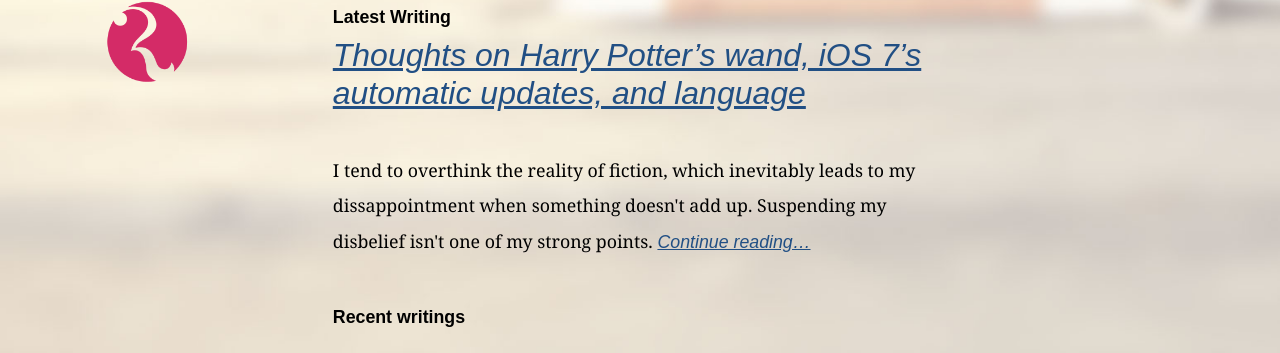
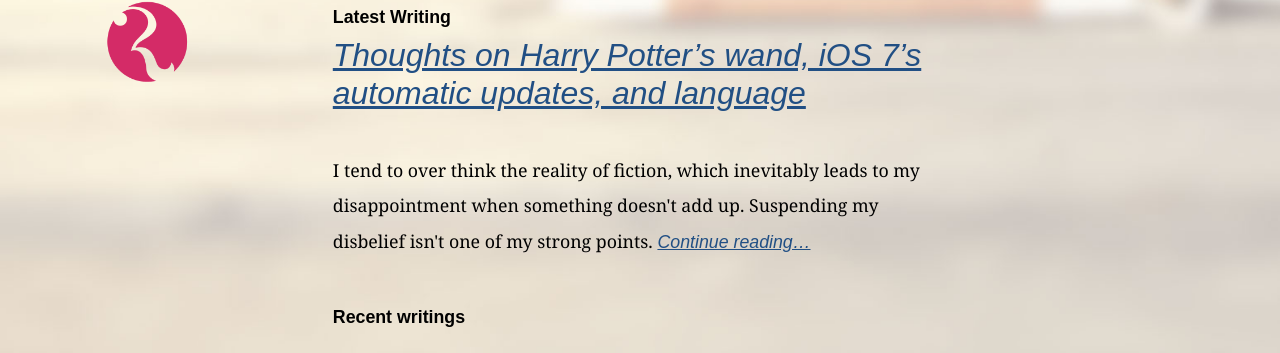
Before and after one commit to WriteEditor/ryan-rushing, a Jekyll site: the page built from index.html, in a window 1280 px wide and 900 px high. Shown: the part 216-569 px from the top of the window. Built offline with Jekyll 4.4.1, drawn with Linux system fonts in a browser that asks for light colours; Markdown is read by kramdown in place of the engine named in the settings; comment, search, counter and statistics services are not loaded.

Commit message:
fixing typos

```diff
--- a/_posts/writing/2013-10-21-ios-7-automatic-updates-harry-potter-and-language.md
+++ b/_posts/writing/2013-10-21-ios-7-automatic-updates-harry-potter-and-language.md
@@ -2,12 +2,12 @@
 layout: individual
 title: Thoughts on Harry Potter&rsquo;s wand, iOS 7&rsquo;s automatic updates, and language
 category: writing
-excerpt: I tend to overthink the reality of fiction, which inevitably leads to my dissappointment when something doesn't add up. Suspending my disbelief isn't one of my strong points.
+excerpt: I tend to over think the reality of fiction, which inevitably leads to my disappointment when something doesn't add up. Suspending my disbelief isn't one of my strong points.
 ---
 
 #### **Warning:** there are spoilers of the Harry Potter series in this post.
 
-I tend to overthink the reality of fiction, which inevitably leads to my dissappointment when something doesn't add up. Suspending my disbelief isn't one of my strong points.
+I tend to over think the reality of fiction, which inevitably leads to my dissappointment when something doesn't add up. Suspending my disbelief isn't one of my strong points.
 
 Around the time iOS 7 was announced, I was reading the Harry Potter series for the first time at the request of my sister, who's a die hard fan. <span class="sidenote">I'd seen the movies, but reading the story changed my perception of this so-called children's book.</span>
 
@@ -24,7 +24,7 @@
 
 <div><img src="{{site.url}}img/in-writings/flashlight.jpg" alt="Flashlight"> <small>Sound like something else?</small></div>
 
-Later in the series you'll learn about a very difficult charm called the **Patronus charm**, and it's activated by thinking a happy thought, making a circlular wand movement, and saying "Expecto Patronum." <span class="sidenote">Which Harry seems to enjoy yelling.</span>
+Later in the series you'll learn about a very difficult charm called the **Patronus charm**, and it's activated by thinking a happy thought, making a circular wand movement, and saying "Expecto Patronum." <span class="sidenote">Which Harry seems to enjoy yelling.</span>
 
 ### Making the connection
 
@@ -79,12 +79,12 @@
 
 <small>Bellatrix to Harry, Order of the Phoenix (Book 5)</small>
 
-In this example, Harry didn't know the full meaning of saying those words, and by performing the curse withing fully understanding it, its full weight was not passed onto Bellatrix.
+In this example, Harry didn't know the full meaning of saying those words, and by performing the curse without fully understanding it, its full weight was not passed onto Bellatrix.
 
 <div><img src="{{site.url}}/img/in-writings/crucio.gif" alt="Crucio!"> <small>Say what you mean, mean what you say.</small></div>
 
 ### Reality of Fiction
 
-Sometimes overthinking the reality of fiction leads nowhere, but in this case, the discussion between myself and [Rachel](http://rachelrushing.com) resulted in a way, however odd, to explain language.
+Sometimes over thinking the reality of fiction leads nowhere, but in this case, the discussion between myself and [Rachel](http://rachelrushing.com) resulted in a way, however odd, to explain language.
 
 Also, maybe someone from Apple will go ahead and invent wands or whatever.
```
Also changed, not shown: other parts of _posts/writing/2013-10-21-ios-7-automatic-updates-harry-potter-and-language.md (+1 -1 lines).
